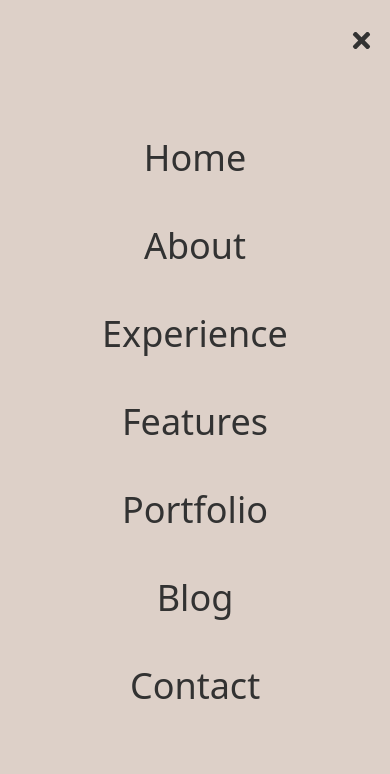
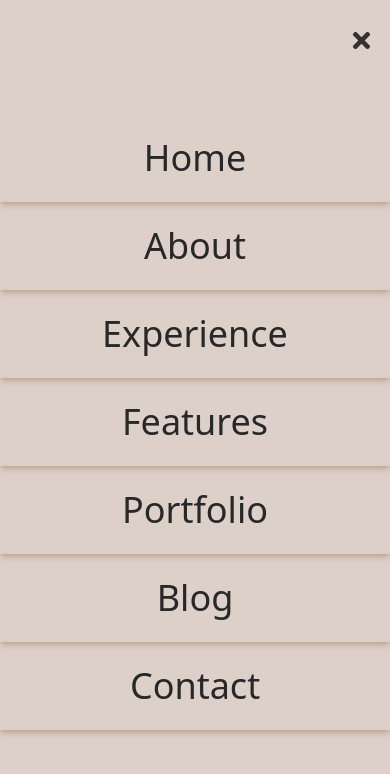
Before and after one commit to tigerkaplan/webPortfolioHE, a React (Vite) app: page / in a window 390 px wide. Both pictures are taken after a click on the element 361 px from the left and 40 px from the top of the page. Shown: the top 774 px of the page. Built offline with nearby package versions, Linux system fonts and the light colour scheme.

Commit message:
responsiveness updated

```diff
--- a/src/component/Navbar.jsx
+++ b/src/component/Navbar.jsx
@@ -56,36 +56,36 @@ const Navbar = () => {
                     className={
                         !nav
                             ? "hidden"
-                            : "absolute top-0 left-0 w-full h-screen bg-[#DDD0C8] flex flex-col justify-center items-center"
+                            : "absolute top-0 left-0 w-full h-screen bg-[#DDD0C8] flex flex-col justify-center items-center text-center"
                     }
                 >
-                    <li className="py-6 text-4xl"> <NavLink to="/" onClick={handleClick}> Home </NavLink> </li>
-                    <li className="py-6 text-4xl"> <NavLink to="/about" onClick={handleClick}> About </NavLink> </li>
-                    <li className="py-6 text-4xl"> <NavLink to="/experience" onClick={handleClick}> Experience</NavLink> </li>
-                    <li className="py-6 text-4xl"> <NavLink to="/features" onClick={handleClick}> Features </NavLink> </li>
-                    <li className="py-6 text-4xl"> <NavLink to="/portfolio" onClick={handleClick}> Portfolio </NavLink> </li>
-                    <li className="py-6 text-4xl"> <NavLink to="/blog" onClick={handleClick}> Blog </NavLink> </li>
-                    <li className="py-6 text-4xl"> <NavLink to="/contact" onClick={handleClick}> Contact </NavLink> </li>
+                    <li className="py-6 text-4xl hover:shadow  focus:outline-none transition duration-200 group hover:bg-[#d3c3b8] hover:border-[#d3c3b8] text-[#282828] shadow-md shadow-[#c0a899] w-full"> <NavLink to="/" onClick={handleClick}> Home </NavLink> </li>
+                    <li className="py-6 text-4xl hover:shadow  focus:outline-none transition duration-200 group hover:bg-[#d3c3b8] hover:border-[#d3c3b8] text-[#282828] shadow-md shadow-[#c0a899] w-full"> <NavLink to="/about" onClick={handleClick}> About </NavLink> </li>
+                    <li className="py-6 text-4xl hover:shadow  focus:outline-none transition duration-200 group hover:bg-[#d3c3b8] hover:border-[#d3c3b8] text-[#282828] shadow-md shadow-[#c0a899] w-full"> <NavLink to="/experience" onClick={handleClick}> Experience</NavLink> </li>
+                    <li className="py-6 text-4xl hover:shadow  focus:outline-none transition duration-200 group hover:bg-[#d3c3b8] hover:border-[#d3c3b8] text-[#282828] shadow-md shadow-[#c0a899] w-full"> <NavLink to="/features" onClick={handleClick}> Features </NavLink> </li>
+                    <li className="py-6 text-4xl hover:shadow  focus:outline-none transition duration-200 group hover:bg-[#d3c3b8] hover:border-[#d3c3b8] text-[#282828] shadow-md shadow-[#c0a899] w-full"> <NavLink to="/portfolio" onClick={handleClick}> Portfolio </NavLink> </li>
+                    <li className="py-6 text-4xl hover:shadow  focus:outline-none transition duration-200 group hover:bg-[#d3c3b8] hover:border-[#d3c3b8] text-[#282828] shadow-md shadow-[#c0a899] w-full"> <NavLink to="/blog" onClick={handleClick}> Blog </NavLink> </li>
+                    <li className="py-6 text-4xl hover:shadow  focus:outline-none transition duration-200 group hover:bg-[#d3c3b8] hover:border-[#d3c3b8] text-[#282828] shadow-md shadow-[#c0a899] w-full"> <NavLink to="/contact" onClick={handleClick}> Contact </NavLink> </li>
                 </ul>
 
                 {/* ------------- Social Icons ------------- */}
                 <div className="hidden md:flex fixed flex-col top-[35%] left-[10px]">
-
+                    {/* //FIXME - - social */}
                     <ul>
-                        <li className="w-[160px] h-[50px] flex justify-between items-center ml-[-100px] hover:ml-[-10px] hover:bg-[#d3c3b8] hover:shadow-md hover:shadow-[#040c16] duration-300">
+                        <li className="w-[160px] h-[50px] flex justify-between items-center ml-[-100px] hover:ml-[-10px] hover:bg-[#d3c3b8] duration-300">
                             <a className="flex justify-between items-center w-full" href="#">Linkedin <FaLinkedin size={30} />
                             </a>
                         </li>
-                        <li className="w-[160px] h-[50px] flex justify-between items-center ml-[-100px] hover:ml-[-10px] hover:bg-[#d3c3b8]  hover:shadow-md hover:shadow-[#040c16]  duration-300">
+                        <li className="w-[160px] h-[50px] flex justify-between items-center ml-[-100px] hover:ml-[-10px] hover:bg-[#d3c3b8]  duration-300">
                             <a className="flex justify-between items-center w-full " href="#">                               Github <FaGithub size={30} />
                             </a>
                         </li>
-                        <li className="w-[160px] h-[50px] flex justify-between items-center ml-[-100px] hover:ml-[-10px] hover:bg-[#d3c3b8] hover:shadow-md hover:shadow-[#040c16]  duration-300">
+                        <li className="w-[160px] h-[50px] flex justify-between items-center ml-[-100px] hover:ml-[-10px] hover:bg-[#d3c3b8] duration-300">
                             <a className="flex justify-between items-center w-full " href="#">
                                 Email <HiOutlineMail size={30} />
                             </a>
                         </li>
-                        <li className="w-[160px] h-[50px] flex justify-between items-center ml-[-100px] hover:ml-[-10px] hover:bg-[#d3c3b8] hover:shadow-md hover:shadow-[#040c16] duration-300">
+                        <li className="w-[160px] h-[50px] flex justify-between items-center ml-[-100px] hover:ml-[-10px] hover:bg-[#d3c3b8] duration-300">
                             <a className="flex justify-between items-center w-full " href="#">
                                 Resume <BsFillPersonLinesFill size={30} />
                             </a>
```
